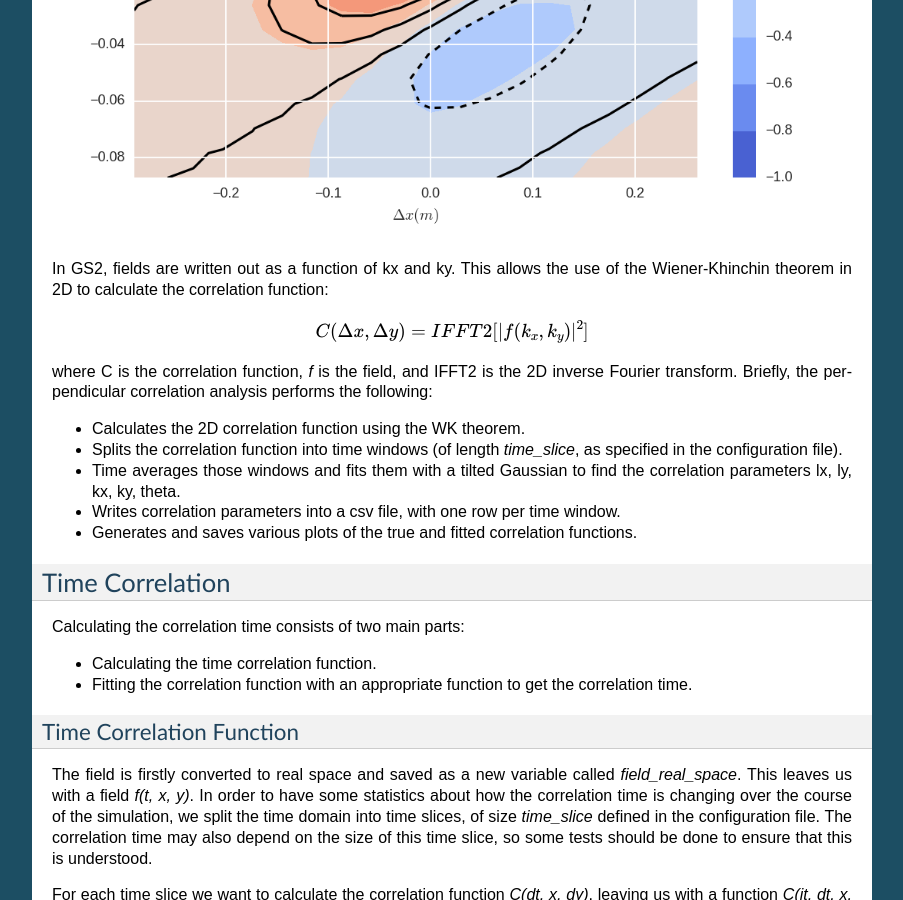
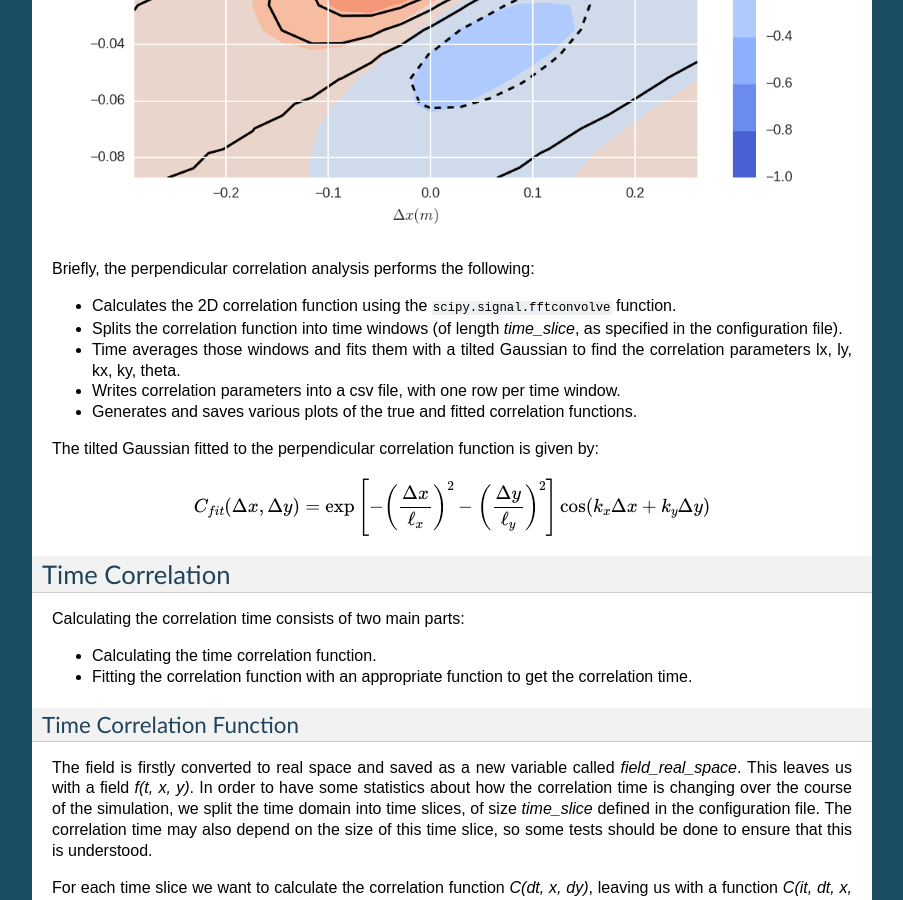
Before and after one commit to ferdinandvanwyk/gs2_correlation, a Sphinx documentation site: the page built from doc/source/analysis_overview.rst, in a window 1280 px wide and 900 px high, scrolled down 1040 px. Shown: the whole window, without its empty margins (198-1101 px from the left). Built offline with Sphinx 7.4.7, drawn with Linux system fonts in a browser that asks for light colours; formulas are drawn with MathJax 3.

Commit message:
update docs, remove full, middle files

```diff
--- a/doc/source/analysis_overview.rst
+++ b/doc/source/analysis_overview.rst
@@ -46,22 +46,22 @@ Perpendicular Correlation
 
 .. image:: perp_corr.png
 
-In GS2, fields are written out as a function of kx and ky. This allows the use
-of the Wiener-Khinchin theorem in 2D to calculate the correlation function:
+Briefly, the perpendicular correlation analysis performs the following:
 
-.. math:: C(\Delta x, \Delta y) = IFFT2[|f(k_x, k_y)|^2]
-
-where C is the correlation function, *f* is the field, and IFFT2 is the 2D
-inverse Fourier transform. Briefly, the perpendicular correlation analysis
-performs the following:
-
-* Calculates the 2D correlation function using the WK theorem.
+* Calculates the 2D correlation function using the ``scipy.signal.fftconvolve``
+  function.
 * Splits the correlation function into time windows (of length *time_slice*,
   as specified in the configuration file).
 * Time averages those windows and fits them with a tilted Gaussian to find the
   correlation parameters lx, ly, kx, ky, theta.
 * Writes correlation parameters into a csv file, with one row per time window.
 * Generates and saves various plots of the true and fitted correlation functions.
+
+The tilted Gaussian fitted to the perpendicular correlation function is given
+by:
+
+.. math:: C_{fit}(\Delta x, \Delta y) = \exp \left[ - \left(\frac{\Delta x}{\ell_x}\right)^2 -  \left( \frac{\Delta y}{\ell_y} \right)^2 \right] \cos(k_x \Delta x + k_y \Delta y)
+
 
 Time Correlation
 ----------------
--- a/doc/source/conf.py
+++ b/doc/source/conf.py
@@ -25,7 +25,7 @@ class Mock(MagicMock):
 
 MOCK_MODULES = ['numpy', 'scipy', 'scipy.io', 'scipy.signal', 'matplotlib',
                 'matplotlib.pyplot', 'scipy.interpolate', 'scipy.optimize',
-                'seaborn']
+                'seaborn', 'mpl_toolkits.axes_grid1', 'matplotlib.cbook']
 sys.modules.update((mod_name, Mock()) for mod_name in MOCK_MODULES)
 
 # If extensions (or modules to document with autodoc) are in another directory,
--- a/doc/source/getting_started.rst
+++ b/doc/source/getting_started.rst
@@ -25,7 +25,6 @@ using the following command (in the package root directory):
 .. code:: bash
 
     $ pip install -e .
-
 
 Running Tests
 -------------
```
Also changed, not shown: 1 other file.
